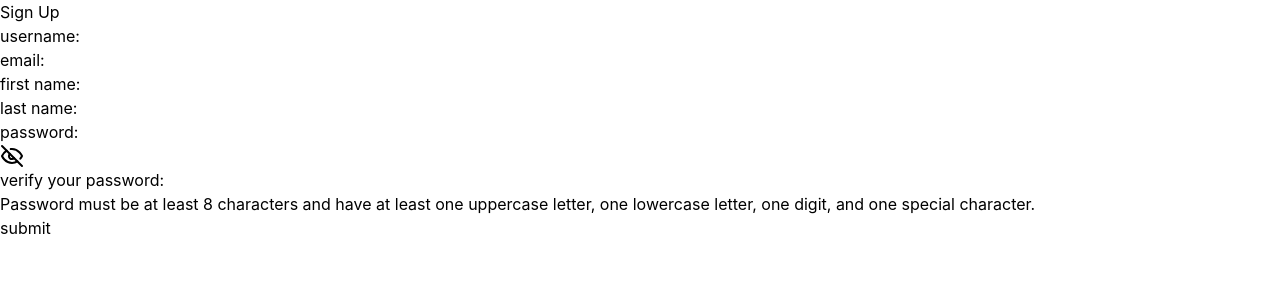
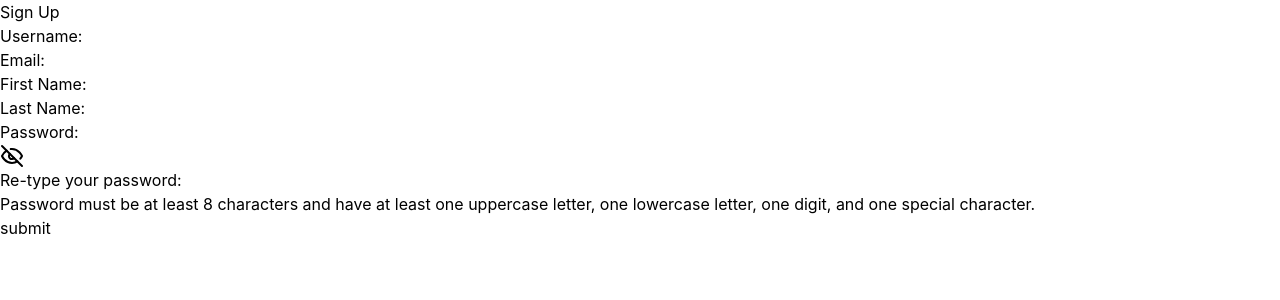
Before and after one commit to parrottjrs/greysquirrel, a React (Create React App) app in the folder client/: page /#/signup in a window 1280 px wide. Shown: the top 300 px of the page. Built offline with nearby package versions, Linux system fonts and the light colour scheme.

Commit message:
remove form input component
Component was causing form to malfunction so i axed it

```diff
--- a/client/src/components/FormInput.tsx
+++ /dev/null
@@ -1,48 +0,0 @@
-import React, { ChangeEventHandler } from "react";
-import { UseFormRegisterReturn } from "react-hook-form";
-import { STYLES } from "../utils/consts";
-
-interface FormInputProps {
-  id: string;
-  type: string;
-  register?: UseFormRegisterReturn;
-  onChange?: ChangeEventHandler;
-  required?: boolean;
-}
-
-export default function FormInput({
-  id,
-  type,
-  register,
-  required,
-  onChange,
-}: FormInputProps) {
-  const label = (id: string) => {
-    switch (id) {
-      case "firstName":
-        return "first name";
-      case "lastName":
-        return "last name";
-      case "passCheck":
-        return "verify your password";
-      default:
-        return id;
-    }
-  };
-  return (
-    <div className="mt-10">
-      <label className={STYLES.LABEL} htmlFor={id}>
-        {label(id)}:{" "}
-      </label>
-      <input
-        className={STYLES.FORM_INPUT}
-        id={id}
-        type={type}
-        {...register}
-        autoComplete="off"
-        required={required ? required : false}
-        onChange={onChange}
-      />
-    </div>
-  );
-}
--- a/client/src/components/Invites.tsx
+++ b/client/src/components/Invites.tsx
@@ -2,7 +2,7 @@ import { Bell, BellDot } from "lucide-react";
 import React, { useEffect, useState } from "react";
 import * as DropdownMenu from "@radix-ui/react-dropdown-menu";
 
-const InviteItem = ({ invite }: any) => {
+const InviteItem = ({ invite }: any, currentInvites: any) => {
   const { inviteId, docId, senderName } = invite;
 
   const deleteInvite = async () => {
@@ -13,6 +13,7 @@ const InviteItem = ({ invite }: any) => {
         body: JSON.stringify({ inviteId: inviteId }),
       });
       const json = await response.json();
+
       return json;
     } catch (err) {
       console.error(err);
@@ -57,7 +58,6 @@ export const Invites = () => {
   let currentInvites: any = [];
   const [count, setCount] = useState(0);
   const [invites, setInvites] = useState(currentInvites);
-  const [notification, setNotification] = useState(false);
 
   const fetchInvites = async () => {
     try {
@@ -71,7 +71,7 @@ export const Invites = () => {
     }
   };
 
-  useState(() => {
+  useEffect(() => {
     fetchInvites()
       .then((invites) => {
         if (invites) {
@@ -81,7 +81,7 @@ export const Invites = () => {
       .catch((error) => {
         console.error("Error fetching invites:", error);
       });
-  });
+  }, [invites]);
 
   return (
     <div>
--- a/client/src/pages/Home.tsx
+++ b/client/src/pages/Home.tsx
@@ -72,6 +72,7 @@ export default function Signin() {
   };
 
   const onSubmit = (data: FormData) => {
+    console.log("data:", data);
     fetchUser(data);
   };
 
@@ -90,20 +91,35 @@ export default function Signin() {
         <form
           className={STYLES.FLEX_COL_CENTER}
           onSubmit={handleSubmit(onSubmit)}
+          tabIndex={0}
         >
-          <FormInput
-            id="Username"
-            type="text"
-            register={register("username")}
-            required={true}
-          />
+          <div className="mt-10">
+            <label className={STYLES.LABEL} htmlFor={"username"}>
+              Username:
+            </label>
+            <input
+              className={STYLES.FORM_INPUT}
+              id={"username"}
+              type="text"
+              {...register("username")}
+              autoComplete="off"
+              required={true}
+            />
+          </div>
+          <div className="mt-10">
+            <label className={STYLES.LABEL} htmlFor={"password"}>
+              Password:
+            </label>
+            <input
+              className={STYLES.FORM_INPUT}
+              id={"password"}
+              type={!show ? "password" : "text"}
+              {...register("password")}
+              autoComplete="off"
+              required={true}
+            />
+          </div>
 
-          <FormInput
-            id={"Password"}
-            type={!show ? "password" : "text"}
-            register={register("password")}
-            required={true}
-          />
           <Eye onClick={handleShow} show={show} />
 
           {change && (
--- a/client/src/pages/Signup.tsx
+++ b/client/src/pages/Signup.tsx
@@ -98,39 +98,83 @@ export default function Signup() {
         className={STYLES.FLEX_COL_CENTER}
         onSubmit={handleSubmit(onSubmit)}
       >
-        <FormInput
+        <div className="mt-10">
+          <label className={STYLES.LABEL} htmlFor={"username"}>
+            Username:
+          </label>
+          <input
+            className={STYLES.FORM_INPUT}
             id={"username"}
-          type={"username"}
-          register={register("username")}
+            type="text"
+            {...register("username")}
+            autoComplete="off"
             required={true}
           />
+        </div>
         {nameWarning && (
           <p className="text-red-600">You must choose a different username.</p>
         )}
-        <FormInput id={"email"} type={"email"} register={register("email")} />
-        <FormInput
+        <div className="mt-10">
+          <label className={STYLES.LABEL} htmlFor={"email"}>
+            Email:
+          </label>
+          <input
+            className={STYLES.FORM_INPUT}
+            id={"email"}
+            type="text"
+            {...register("email")}
+            autoComplete="off"
+          />
+        </div>
+        <div className="mt-10">
+          <label className={STYLES.LABEL} htmlFor={"firstName"}>
+            First Name:
+          </label>
+          <input
+            className={STYLES.FORM_INPUT}
             id={"firstName"}
-          type={"firstName"}
-          register={register("firstName")}
+            {...register("firstName")}
+            autoComplete="off"
           />
-        <FormInput
+        </div>
+        <div className="mt-10">
+          <label className={STYLES.LABEL} htmlFor={"lastName"}>
+            Last Name:
+          </label>
+          <input
+            className={STYLES.FORM_INPUT}
             id={"lastName"}
-          type={"lastName"}
-          register={register("lastName")}
+            {...register("lastName")}
+            autoComplete="off"
           />
-        <FormInput
+        </div>
+        <div className="mt-10">
+          <label className={STYLES.LABEL} htmlFor={"password"}>
+            Password:
+          </label>
+          <input
+            className={STYLES.FORM_INPUT}
             id={"password"}
             type={!show ? "password" : "text"}
-          register={register("password")}
+            {...register("password")}
+            autoComplete="off"
             required={true}
           />
+        </div>
         <Eye onClick={handleChange} show={show} />
-        <FormInput
+        <div className="mt-10">
+          <label className={STYLES.LABEL} htmlFor={"passCheck"}>
+            Re-type your password:
+          </label>
+          <input
+            className={STYLES.FORM_INPUT}
             id={"passCheck"}
             type={!show ? "password" : "text"}
-          register={register("passCheck")}
+            {...register("passCheck")}
+            autoComplete="off"
             required={true}
           />
+        </div>
         <div className={STYLES.ALERT_DIV}>
           {passMatch && (
             <p className={STYLES.ALERT_TEXT}>Passwords must match.</p>
```
Lines whose indentation alone changed are shown as unchanged.
